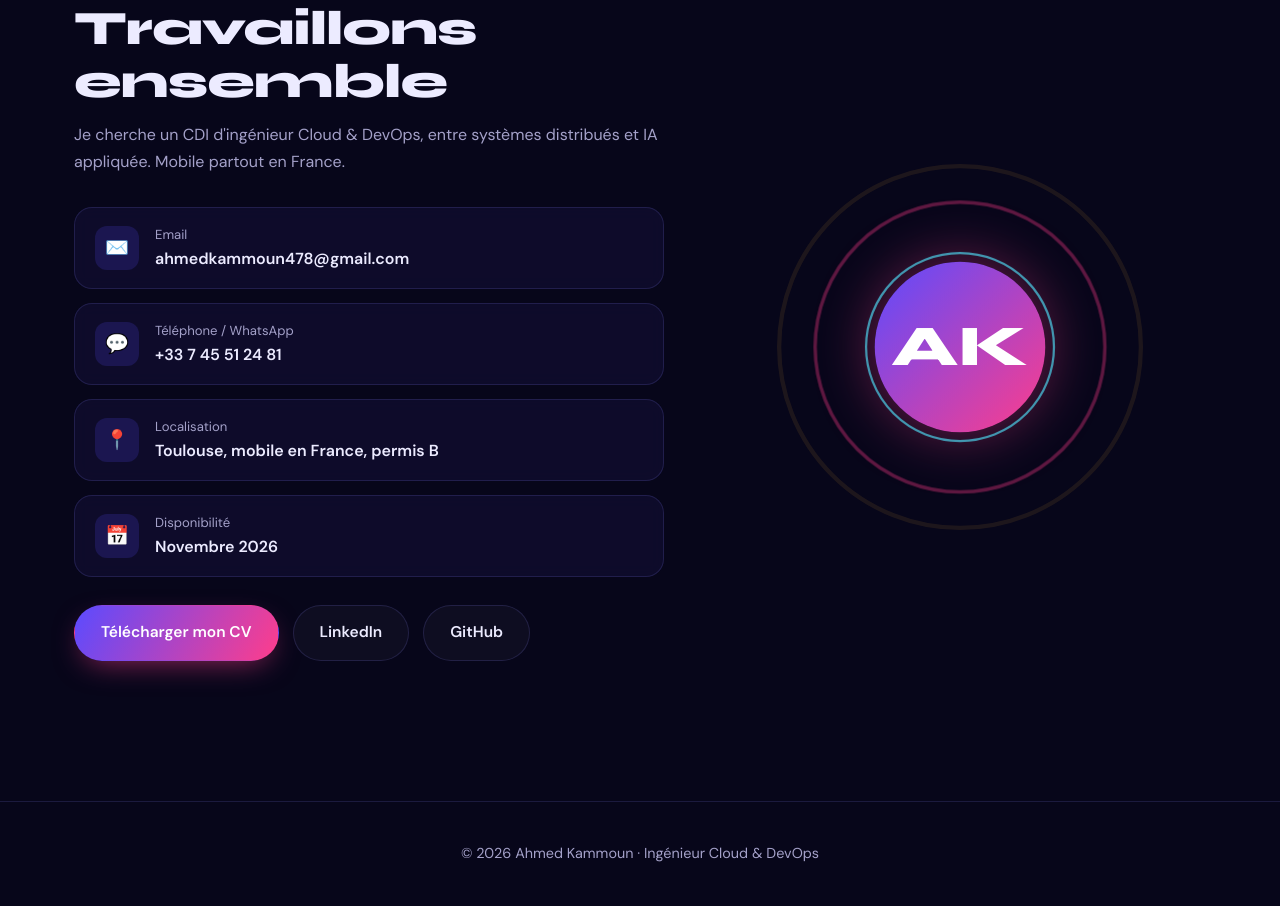
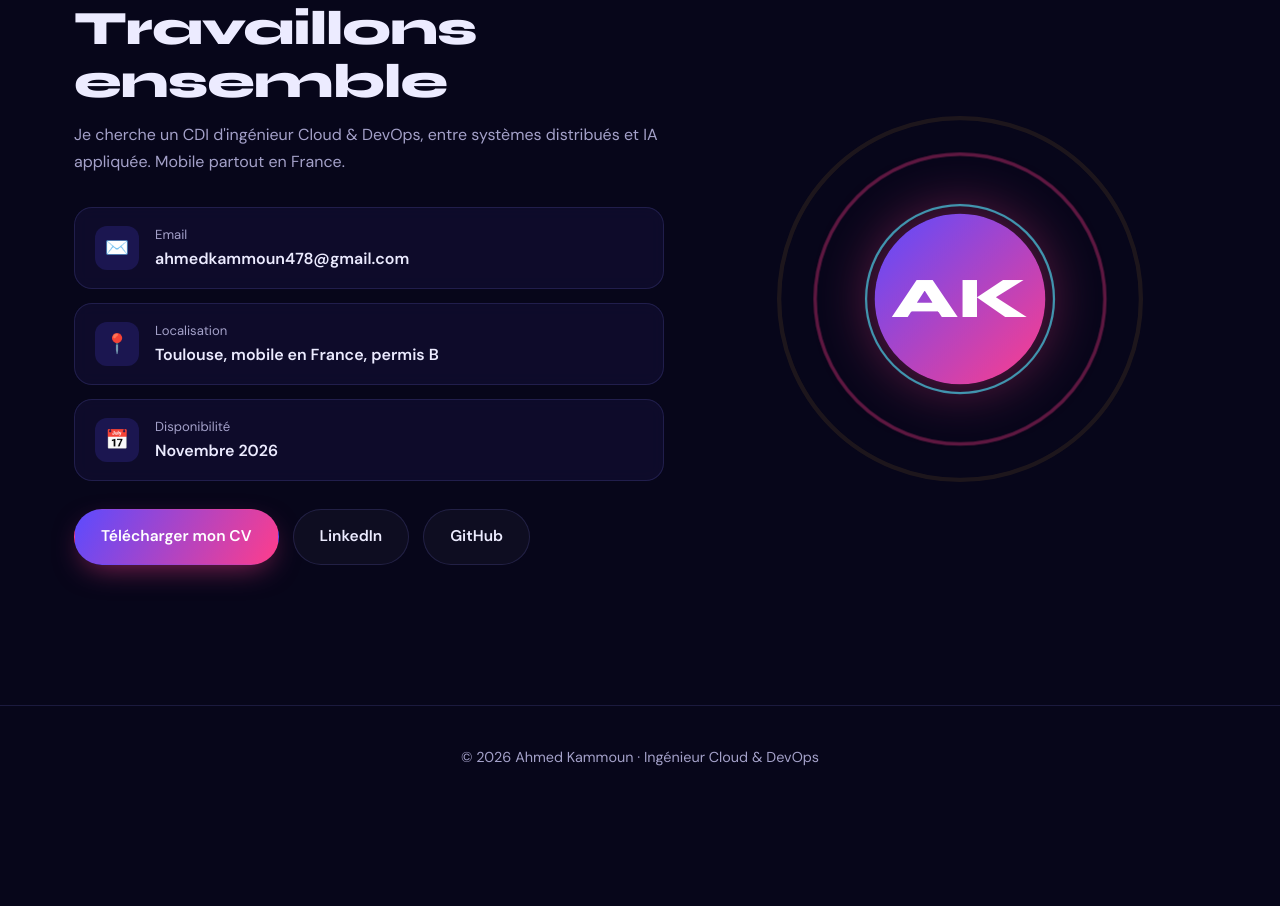
Before and after one commit to ahmedkammoun14/ahmedkammoun14.github.io, a plain HTML site: page index.html in a window 1280 px wide. Shown: the part 6046-6952 px from the top of the page. After the commit the page ends 6856 px from the top, so only its background shows below. Drawn offline with Linux system fonts and the light colour scheme.

Commit message:
Retrait du numéro WhatsApp
Co-Authored-By: Claude Opus 5.5 <noreply@anthropic.com>

```diff
--- a/index.html
+++ b/index.html
@@ -616,7 +616,6 @@ footer{text-align:center;padding:40px 24px calc(40px + env(safe-area-inset-botto
       <p class="section-sub" style="margin-bottom:32px">Je cherche un CDI d'ingénieur Cloud &amp; DevOps, entre systèmes distribués et IA appliquée. Mobile partout en France.</p>
       <div class="contact-list">
         <a class="panel c-item" href="mailto:ahmedkammoun478@gmail.com"><span class="ci">✉️</span><span><small>Email</small><b>ahmedkammoun478@gmail.com</b></span></a>
-        <a class="panel c-item" href="https://wa.me/33745512481" target="_blank" rel="noopener"><span class="ci">💬</span><span><small>Téléphone / WhatsApp</small><b>+33 7 45 51 24 81</b></span></a>
         <div class="panel c-item"><span class="ci">📍</span><span><small>Localisation</small><b>Toulouse, mobile en France, permis B</b></span></div>
         <div class="panel c-item"><span class="ci">📅</span><span><small>Disponibilité</small><b>Novembre 2026</b></span></div>
       </div>
```
